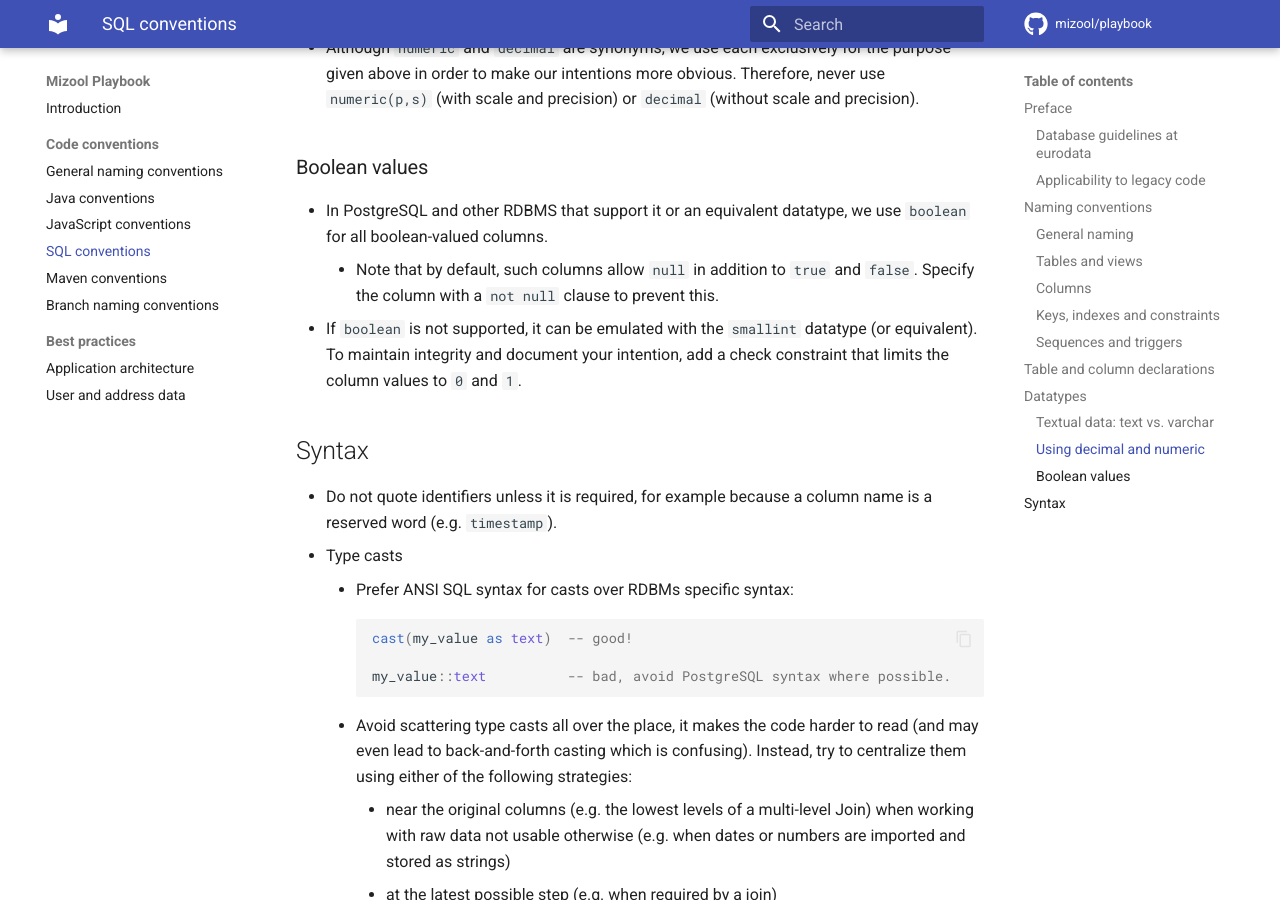
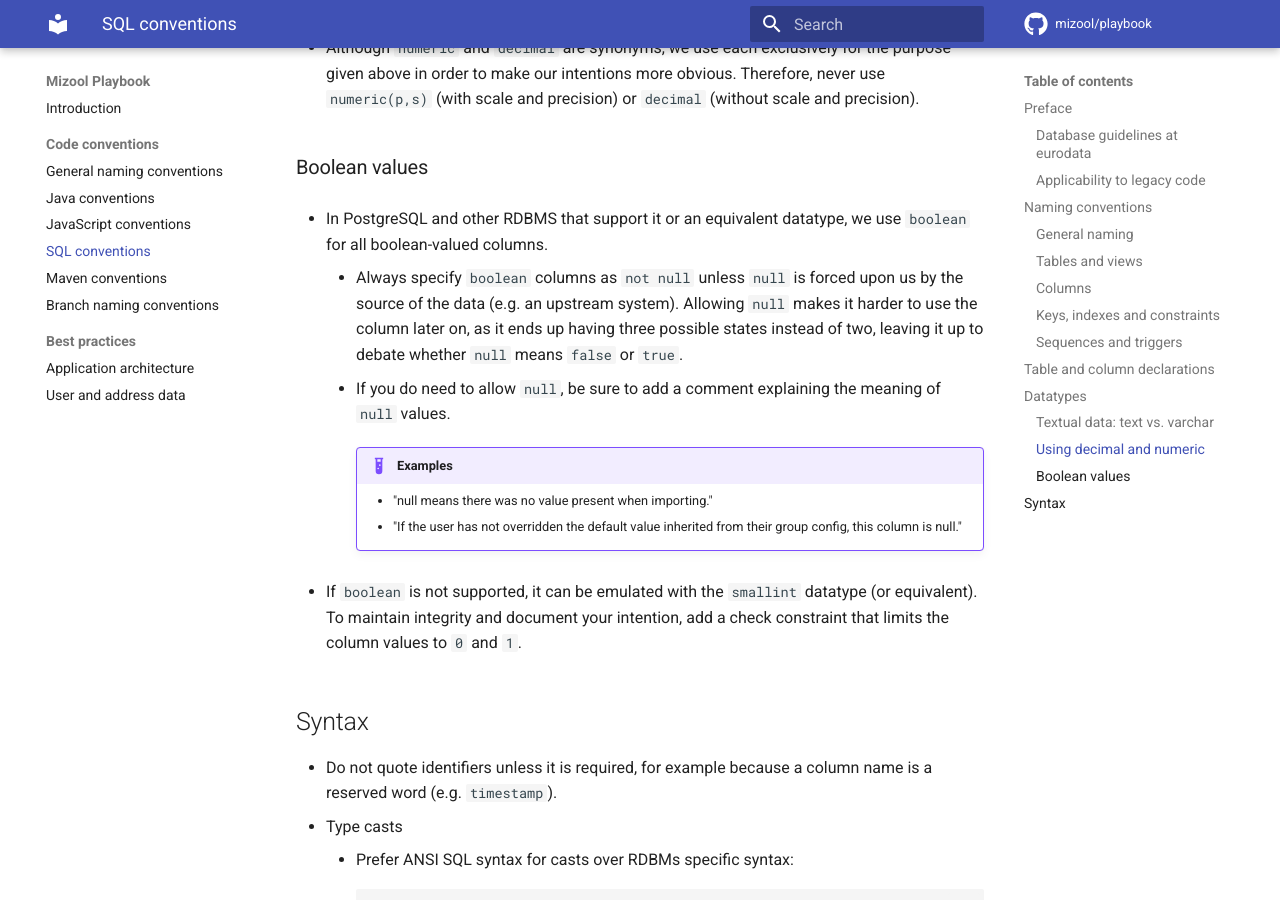
Before and after one commit to mizool/playbook, an MkDocs documentation site: the page built from docs/code-conventions/sql.md, in a window 1280 px wide and 900 px high, scrolled down 5812 px. Built offline with MkDocs 1.6.1 and Material for MkDocs 9.7.7, drawn with Linux system fonts in a browser that asks for light colours; comment, search, counter and statistics services are not loaded.

Commit message:
Strengthen the rule regarding boolean not null

```diff
--- a/docs/code-conventions/sql.md
+++ b/docs/code-conventions/sql.md
@@ -167,8 +167,14 @@ Names of keys, indexes and constraints follow the structure given below, with se
 ### Boolean values
 
 - In PostgreSQL and other RDBMS that support it or an equivalent datatype, we use `boolean` for all boolean-valued columns.
-    - Note that by default, such columns allow `null` in addition to `true` and `false`.
-      Specify the column with a `not null` clause to prevent this.
+    - Always specify `boolean` columns as `not null` unless `null` is forced upon us by the source of the data (e.g. an upstream system).
+      Allowing `null` makes it harder to use the column later on, as it ends up having three possible states instead of two, leaving it up to debate whether `null` means `false` or `true`.
+    - If you do need to allow `null`, be sure to add a comment explaining the meaning of `null` values.
+
+        !!! example "Examples"
+            - "null means there was no value present when importing."
+            - "If the user has not overridden the default value inherited from their group config, this column is null."
+
 - If `boolean` is not supported, it can be emulated with the `smallint` datatype (or equivalent).
   To maintain integrity and document your intention, add a check constraint that limits the column values to `0` and `1`.
 
```
